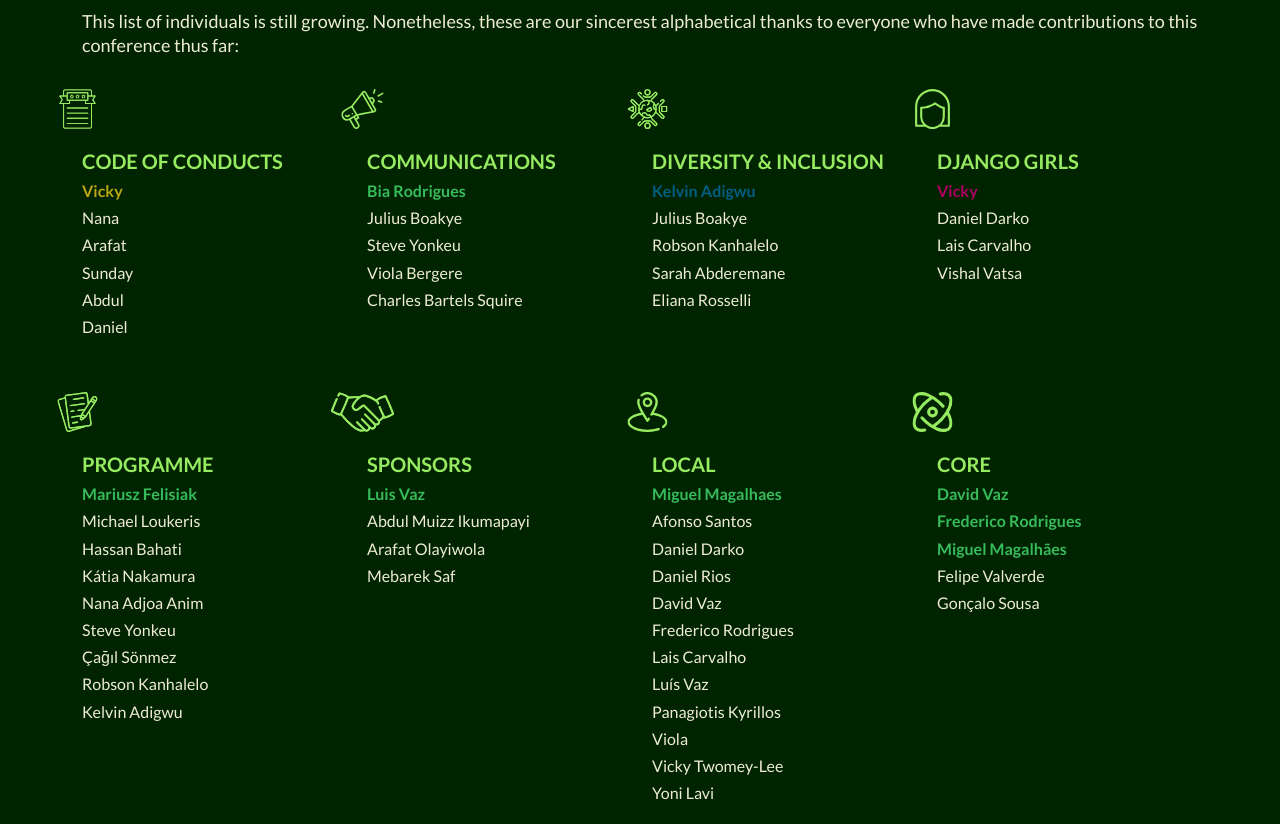
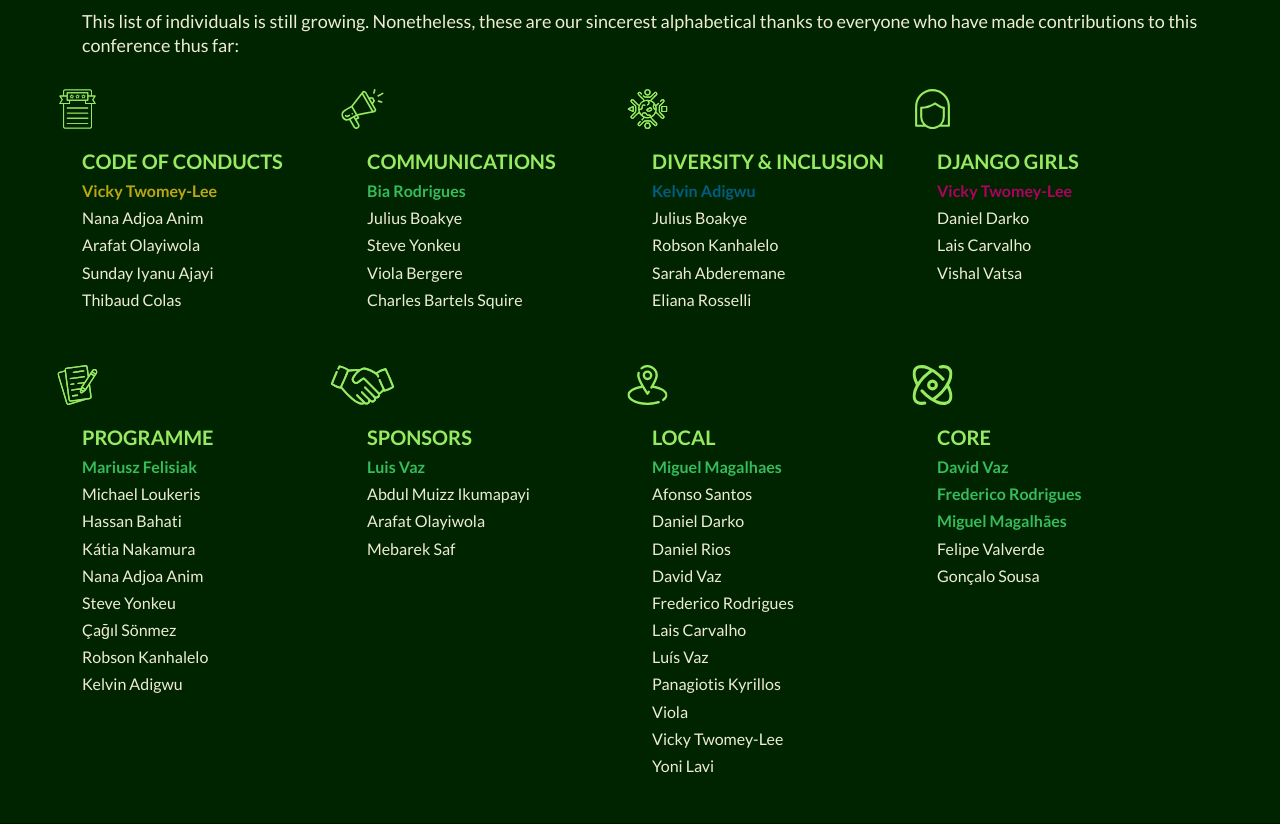
Before and after one commit to djangocon/2025.djangocon.eu, a Django app: page /about/credits/ in a window 1280 px wide. Shown: the part 243-1067 px from the top of the page. Run offline with Django 3.2, Linux system fonts and the light colour scheme; some libraries are stand-ins or nearby versions; some web fonts are replaced.

Commit message:
updated the code of conduct member name on the credit page (#59)

```diff
--- a/djangocon_2025/content/about/credits/credits.md
+++ b/djangocon_2025/content/about/credits/credits.md
@@ -31,5 +31,10 @@ This list of individuals is still growing. Nonetheless, these are our sincerest
 - Telmo Guerra
 - Teri Eyenike
 - Thibaud Colas
-
+- Sunday Ajayi
+- Nana Adjoa Anim
+- Arafat Olayiwola
+- Abdul Muizz Ikumapayi
+- Daniel Darko
+- Vicky Twomey-Lee
   -->
--- a/djangocon_2025/templates/modules/credits.html
+++ b/djangocon_2025/templates/modules/credits.html
@@ -16,12 +16,11 @@
         alt="EPS Logo"
       />
       <h4 class="headtext">CODE OF CONDUCTS</h4>
-     <h6 style="color: #bda712; font-weight: bold;">Vicky</h6>
-      <h6>Nana</h6>
-      <h6>Arafat</h6>
-      <h6>Sunday</h6>
-      <h6>Abdul</h6>
-      <h6>Daniel</h6>
+     <h6 style="color: #bda712; font-weight: bold;">Vicky Twomey-Lee</h6>
+     <h6>Nana Adjoa Anim</h6>
+     <h6>Arafat Olayiwola</h6>
+     <h6>Sunday Iyanu Ajayi</h6>
+     <h6>Thibaud Colas </h6>
     </div>
 
     <div class="col-sm-3">
@@ -59,7 +58,7 @@
         alt="EPS Logo"
       />
       <h4 class="headtext">DJANGO GIRLS</h4>
-        <h6 style="color: #af0161; font-weight: bold;">Vicky</h6>
+        <h6 style="color: #af0161; font-weight: bold;">Vicky Twomey-Lee</h6>
       <h6>Daniel Darko </h6>
       <h6>Lais Carvalho</h6>
       <h6>Vishal Vatsa</h6>
```
